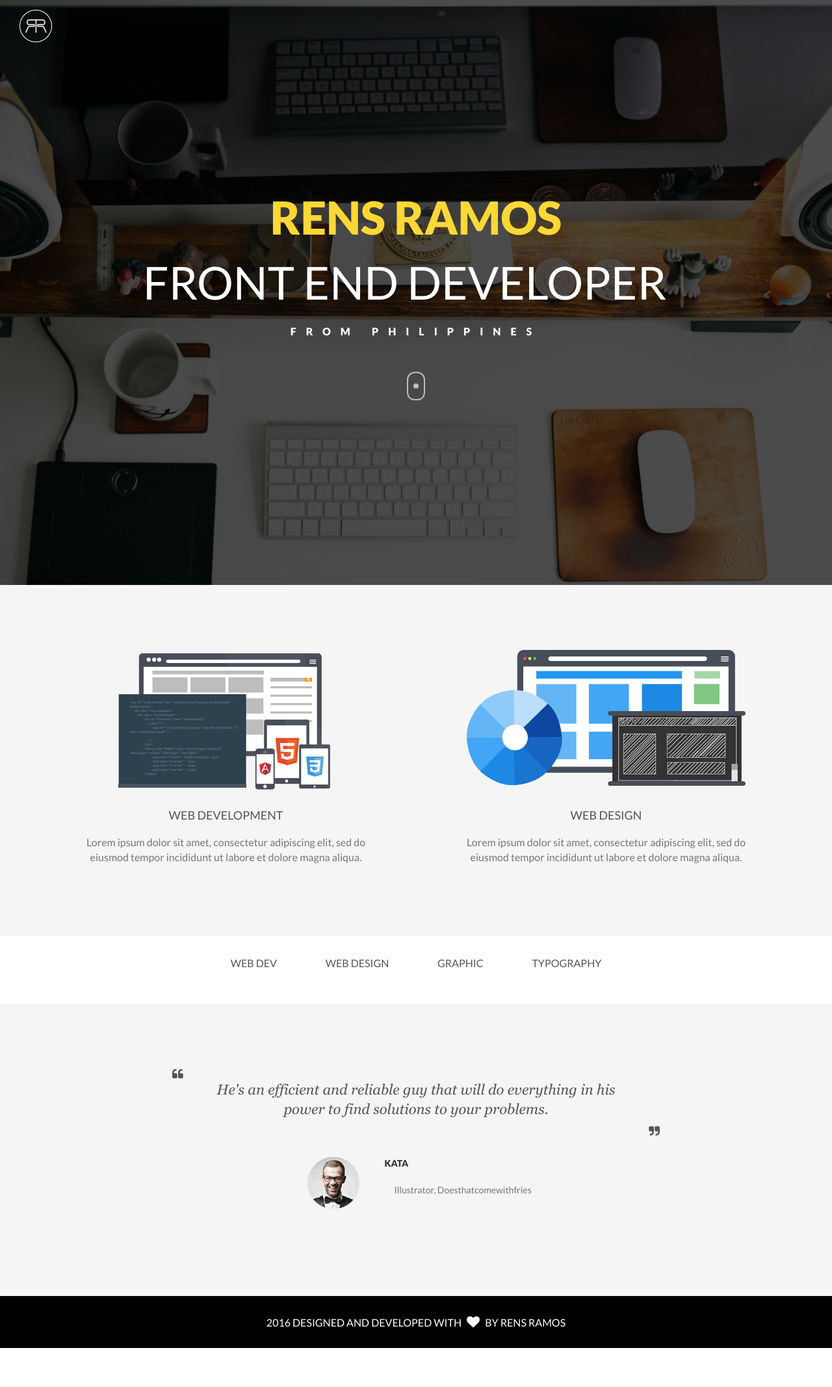
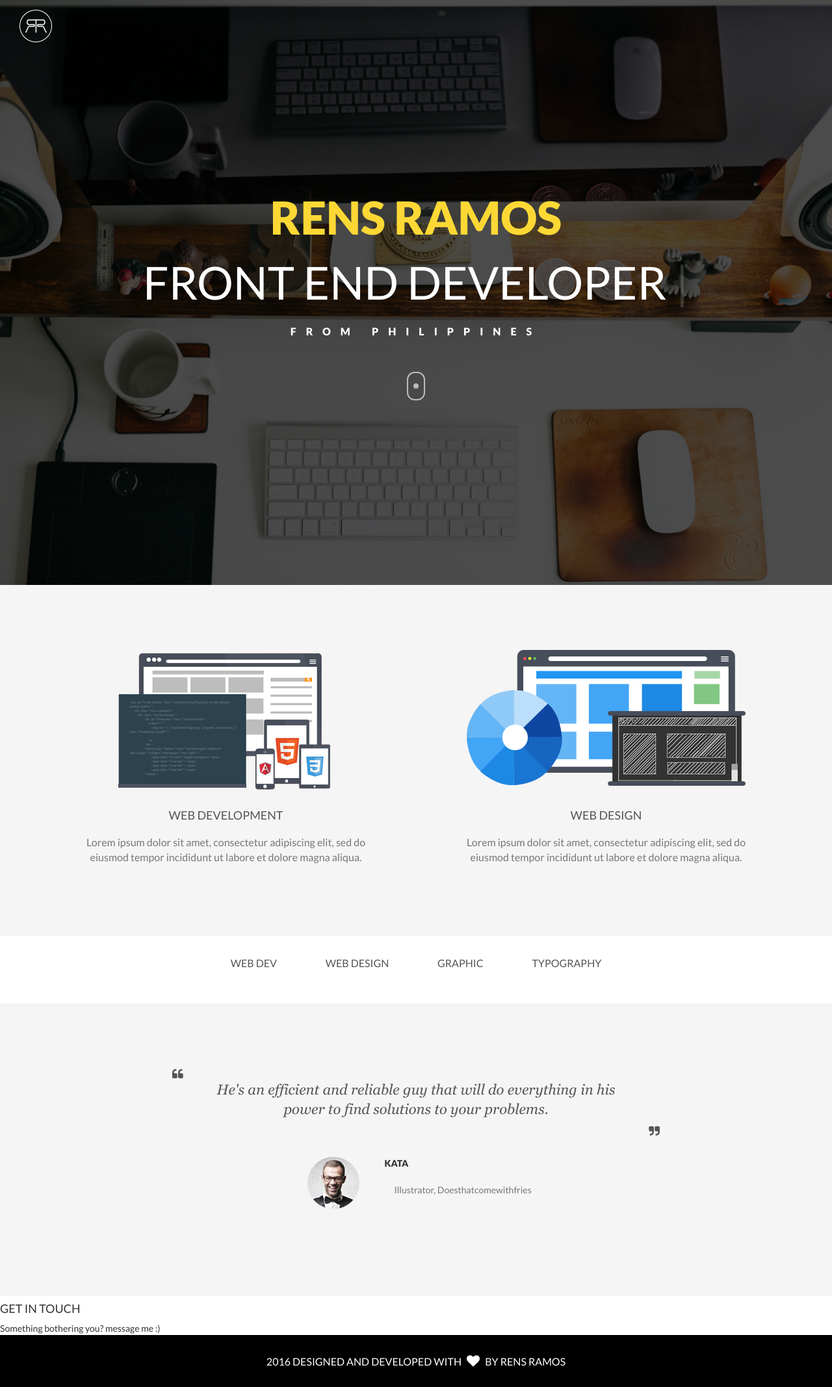
Before and after one commit to rensramos/rensramos, a Jekyll site: the page built from index.html, in a window 1280 px wide. Shown: the whole page at 65% size. Built offline with Jekyll 4.4.1, drawn with Linux system fonts in a browser that asks for light colours; nearby versions of some CDN libraries; before the commit the page ends 2074 px from its top, so only the background shows below that.

Commit message:
WIP contact

```diff
--- a/_includes/home/contact.html
+++ b/_includes/home/contact.html
@@ -0,0 +1,11 @@
+<div class="section-containercontainer no-gutter">
+    <div class="section-content">
+        <div class="header-section">
+            <h4 class="header">GET IN TOUCH</h4>
+            <span class="header-bottom">Something bothering you? message me :)</span>
+        </div>
+        <div class="section-form">
+
+        </div>
+    </div>
+</div>
--- a/_sass/home.sass
+++ b/_sass/home.sass
@@ -234,6 +234,15 @@
                       display: inline-block
                       white-space: nowrap
 
+#contact
+  .section-container
+    .section-content
+      padding-top: 50px
+      padding-bottom: 50px
+      .header-section
+        .header
+        .header-bottom
+
 footer
   position: relative
   background-color: #000000
```
